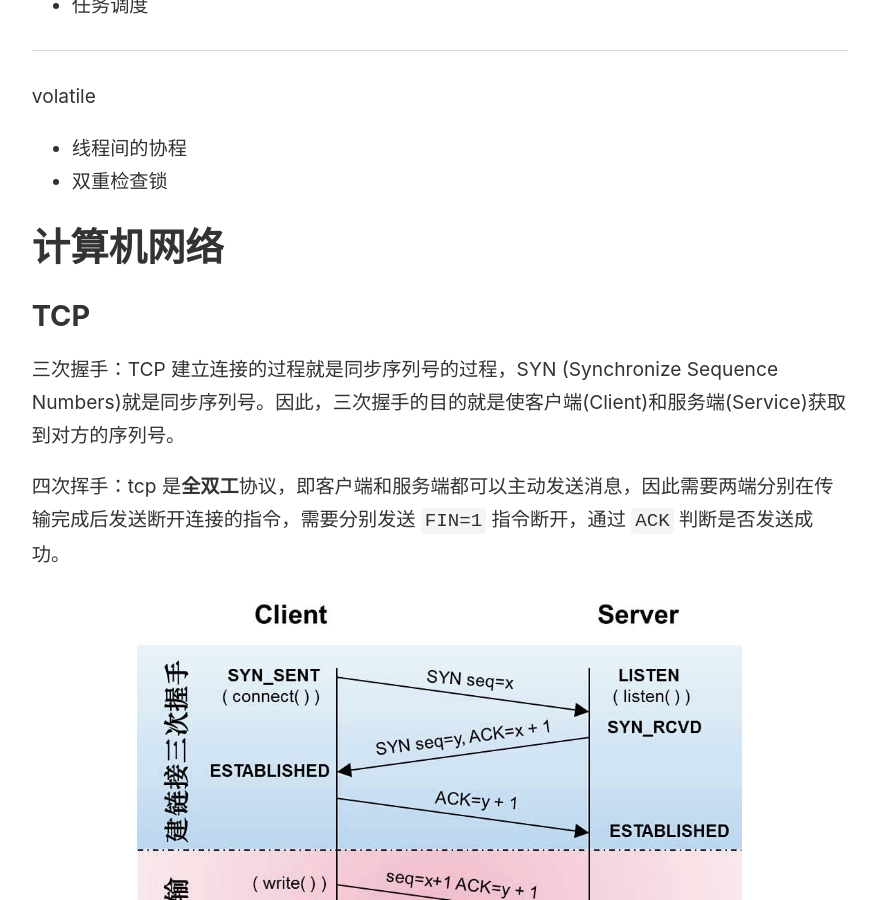
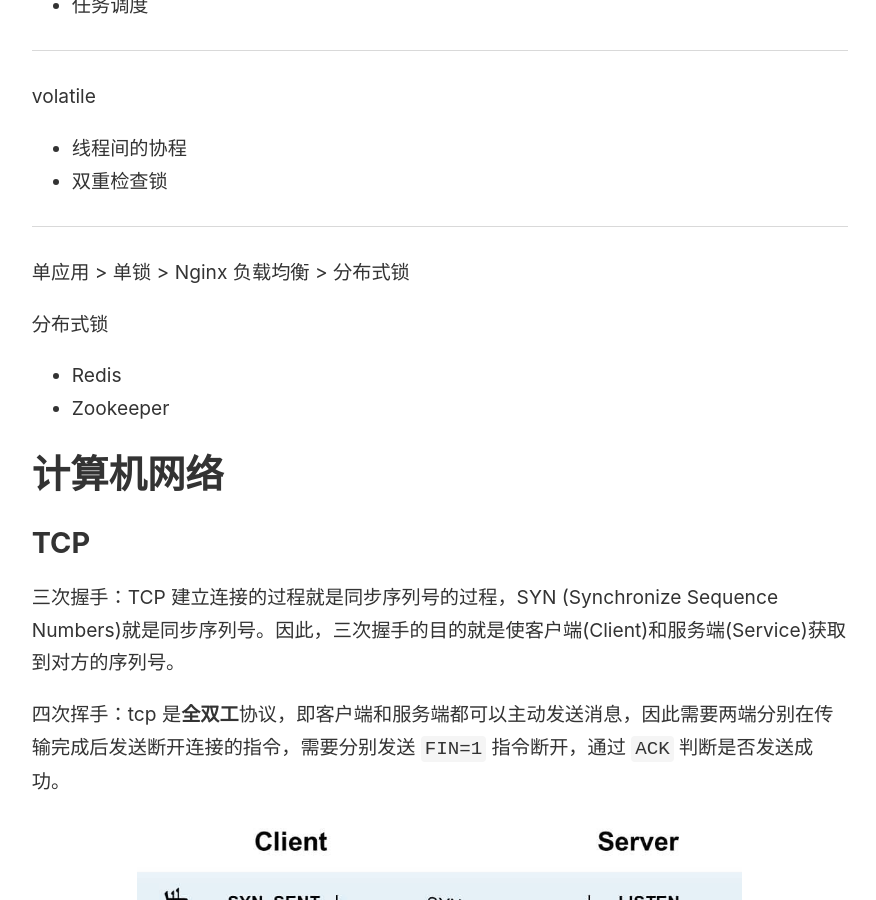
Before and after one commit to wingowen/digital-garden-jekyll, a Jekyll site: the page built from _notes/面试题目整理.md, in a window 1280 px wide and 900 px high, scrolled down 2662 px. Shown: the whole window, without its empty margins (45-921 px from the left). Built offline with Jekyll 4.4.1, drawn with Linux system fonts in a browser that asks for light colours.

Commit message:
vault backup: 2025-04-18 13:00:21

```diff
--- a/_notes/面试题目整理.md
+++ b/_notes/面试题目整理.md
@@ -96,7 +96,13 @@ volatile
 - 线程间的协程
 - 双重检查锁
 
+---
 
+单应用 > 单锁 > Nginx 负载均衡 > 分布式锁
+
+分布式锁
+- Redis
+- Zookeeper
 
 
 
```
